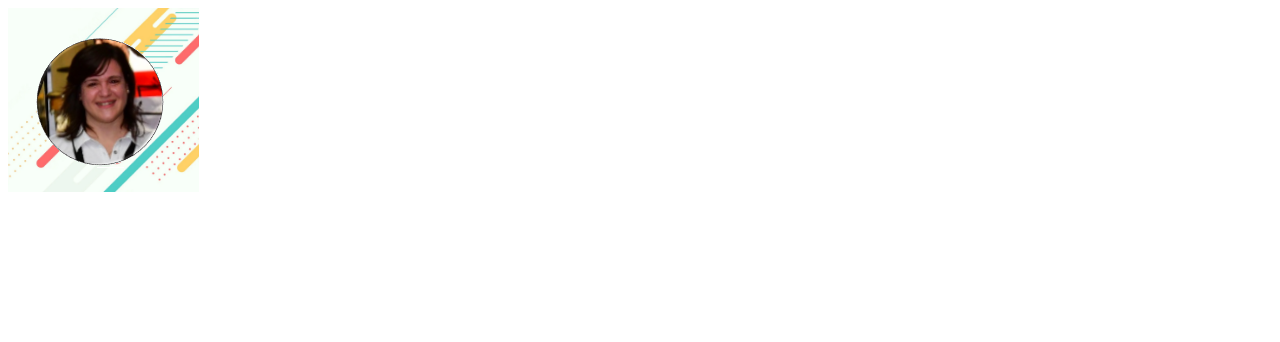
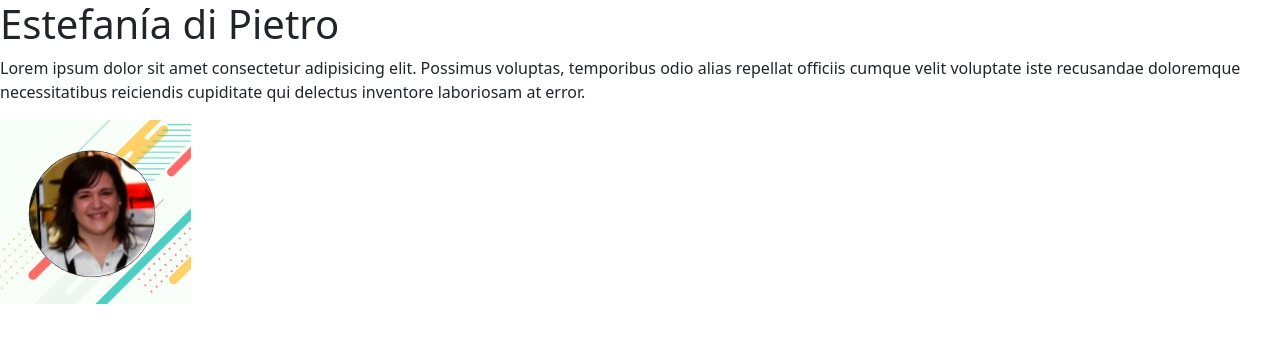
Before and after one commit to T3fiGitHub/PortfolioFrontEnd, a plain HTML site: page FrontEnd/index.html in a window 1280 px wide. Drawn offline with nearby package versions, Linux system fonts and the light colour scheme.

Commit message:
+Bootstrap + h1 + lorem

```diff
--- a/FrontEnd/index.html
+++ b/FrontEnd/index.html
@@ -5,8 +5,16 @@
     <meta http-equiv="X-UA-Compatible" content="IE=edge">
     <meta name="viewport" content="width=device-width, initial-scale=1.0">
     <title>EsefiPortfolio#YoProgramo</title>
+    <!-- CSS only -->
+<link href="https://cdn.jsdelivr.net/npm/bootstrap@5.2.3/dist/css/bootstrap.min.css" rel="stylesheet" integrity="sha384-rbsA2VBKQhggwzxH7pPCaAqO46MgnOM80zW1RWuH61DGLwZJEdK2Kadq2F9CUG65" crossorigin="anonymous">
 </head>
 <body>
+    <h1>Estefanía di Pietro</h1>
+    <p>Lorem ipsum dolor sit amet consectetur adipisicing elit. Possimus voluptas, temporibus odio alias repellat officiis cumque velit voluptate iste recusandae doloremque necessitatibus reiciendis cupiditate qui delectus inventore laboriosam at error.</p>
     <img src="media/FotoPerfil.png" alt="Mi foto de perfil">
+
+
+    <!-- JavaScript Bundle with Popper -->
+<script src="https://cdn.jsdelivr.net/npm/bootstrap@5.2.3/dist/js/bootstrap.bundle.min.js" integrity="sha384-kenU1KFdBIe4zVF0s0G1M5b4hcpxyD9F7jL+jjXkk+Q2h455rYXK/7HAuoJl+0I4" crossorigin="anonymous"></script>
 </body>
 </html>
```
